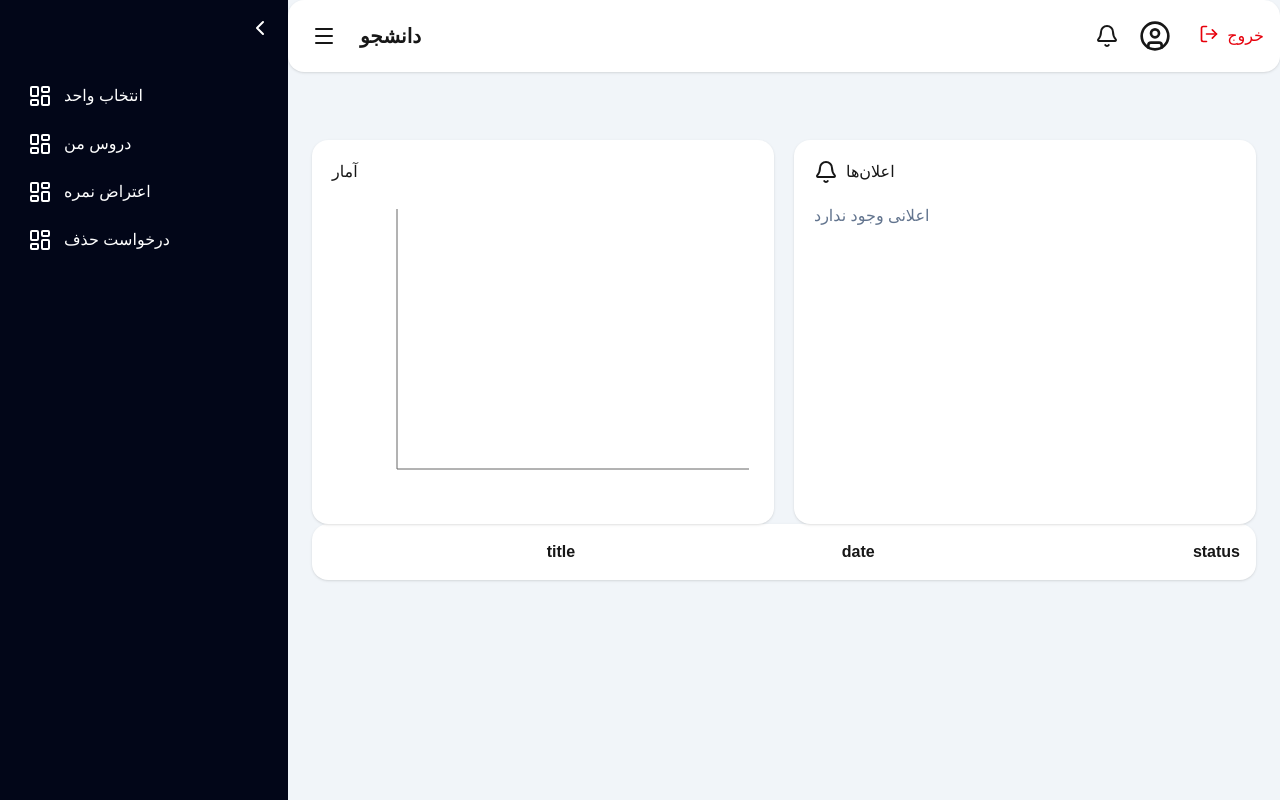
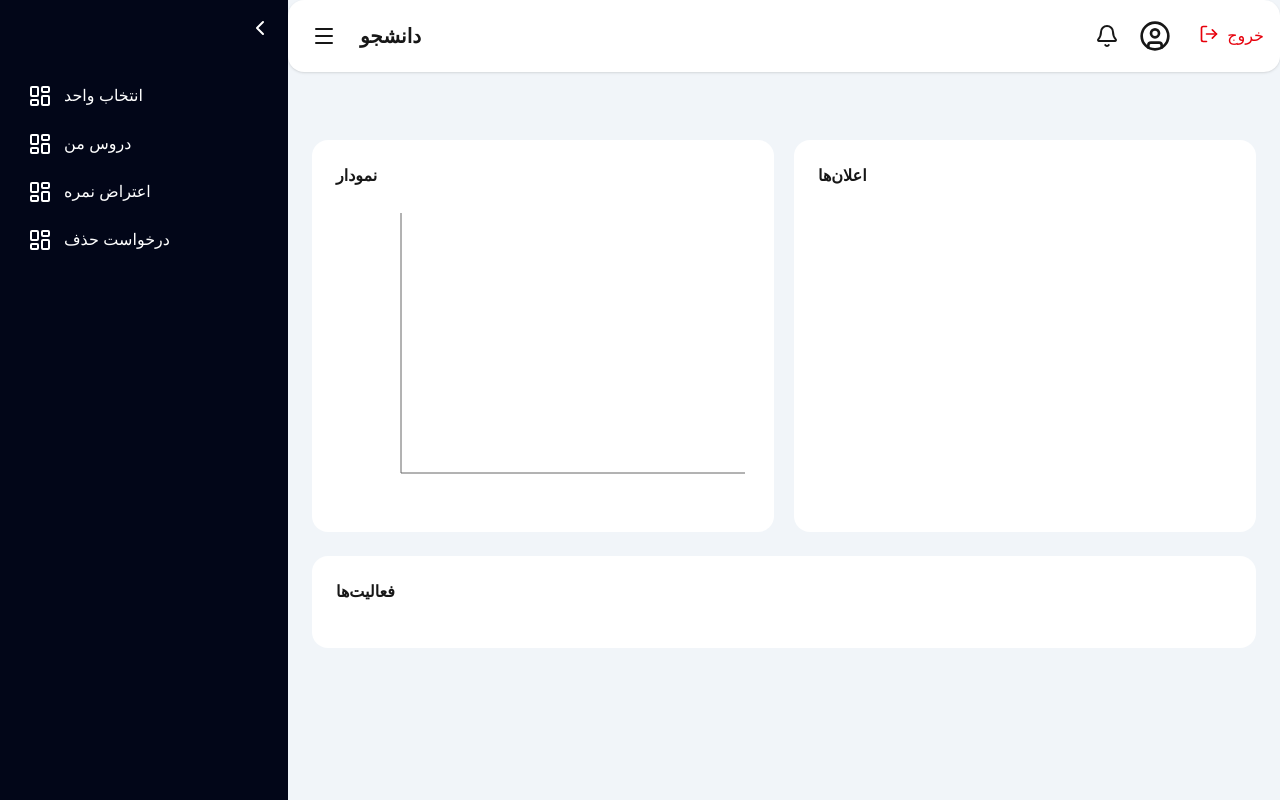
Before and after one commit to HadisJabbarzadeh04/uni-front, a Next.js app: page /dashboards/student in a window 1280 px wide. Built offline with nearby package versions, Linux system fonts and the light colour scheme.

Commit message:
fixed deanDashboard

```diff
--- a/components/dashboard/ActivityTable.jsx
+++ /dev/null
@@ -1,27 +0,0 @@
-import DataTable
-from "../common/DataTable";
-
-
-export default function ActivityTable({
-data=[]
-}){
-
-
-return (
-
-<DataTable
-
-columns={[
-"title",
-"date",
-"status"
-]}
-
-data={data}
-
-
-/>
-
-)
-
-}
--- /dev/null
+++ b/components/dashboard/ActivityTable.tsx
@@ -0,0 +1,46 @@
+"use client";
+
+
+interface Props {
+  data?: {
+    [key:string]: any;
+  }[];
+}
+
+
+export default function ActivityTable({
+  data = [],
+}: Props) {
+
+
+  return (
+    <div
+      className="
+        bg-white
+        dark:bg-slate-900
+        rounded-2xl
+        p-6
+        mt-6
+      "
+    >
+
+      <h2 className="font-bold mb-5">
+        فعالیت‌ها
+      </h2>
+
+
+      {
+        data.map((item,index)=>(
+          <div
+            key={index}
+            className="border-b py-2"
+          >
+            {JSON.stringify(item)}
+          </div>
+        ))
+      }
+
+
+    </div>
+  );
+}
--- a/components/dashboard/DashboardChart.jsx
+++ /dev/null
@@ -1,79 +0,0 @@
-import {
-
-BarChart,
-Bar,
-XAxis,
-YAxis,
-Tooltip,
-ResponsiveContainer
-
-}
-
-from "recharts";
-
-
-
-export default function DashboardChart({
-data=[]
-}){
-
-
-return (
-
-<div
-
-className="
-bg-white
-dark:bg-slate-900
-rounded-2xl
-p-5
-shadow
-"
-
->
-
-
-<h2 className="mb-5">
-آمار
-</h2>
-
-
-<ResponsiveContainer
-
-width="100%"
-
-height={300}
-
->
-
-
-<BarChart data={data}>
-
-
-<XAxis
-dataKey="name"
-/>
-
-
-<YAxis />
-
-
-<Tooltip/>
-
-
-<Bar
-dataKey="value"
-/>
-
-
-</BarChart>
-
-
-</ResponsiveContainer>
-
-
-</div>
-
-)
-
-}
--- /dev/null
+++ b/components/dashboard/DashboardChart.tsx
@@ -0,0 +1,66 @@
+"use client";
+
+import {
+  LineChart,
+  Line,
+  XAxis,
+  YAxis,
+  Tooltip,
+  ResponsiveContainer,
+} from "recharts";
+
+
+interface DashboardChartProps {
+  data?: {
+    title: string;
+    value: string | number;
+  }[];
+}
+
+
+export default function DashboardChart({
+  data = [],
+}: DashboardChartProps) {
+
+
+  return (
+    <div
+      className="
+        bg-white
+        dark:bg-slate-900
+        rounded-2xl
+        p-6
+      "
+    >
+
+      <h2 className="mb-5 font-bold">
+        نمودار
+      </h2>
+
+
+      <ResponsiveContainer
+        width="100%"
+        height={300}
+      >
+
+        <LineChart data={data}>
+
+          <XAxis dataKey="title" />
+
+          <YAxis />
+
+          <Tooltip />
+
+          <Line
+            type="monotone"
+            dataKey="value"
+          />
+
+        </LineChart>
+
+      </ResponsiveContainer>
+
+
+    </div>
+  );
+}
--- a/components/dashboard/NotificationPanel.jsx
+++ /dev/null
@@ -1,94 +0,0 @@
-import {
-Bell
-}
-from "lucide-react";
-
-
-export default function NotificationPanel({
-notifications=[]
-}){
-
-
-return (
-
-<div
-
-className="
-bg-white
-dark:bg-slate-900
-rounded-2xl
-p-5
-shadow
-"
-
->
-
-
-<div
-className="
-flex
-gap-2
-items-center
-mb-5
-"
->
-
-<Bell/>
-
-<h2>
-اعلان‌ها
-</h2>
-
-
-</div>
-
-
-
-{
-notifications.length===0
-
-?
-
-<p className="text-slate-500">
-اعلانی وجود ندارد
-</p>
-
-
-:
-
-notifications.map(
-(n,i)=>(
-
-
-<div
-
-key={i}
-
-className="
-bg-slate-100
-dark:bg-slate-800
-p-3
-rounded-xl
-mb-2
-"
-
->
-
-{n.message}
-
-</div>
-
-
-)
-)
-
-}
-
-
-
-</div>
-
-
-)
-
-}
--- /dev/null
+++ b/components/dashboard/NotificationPanel.tsx
@@ -0,0 +1,48 @@
+"use client";
+
+
+interface Notification {
+  [key:string]: any;
+}
+
+
+interface Props {
+  notifications?: Notification[];
+}
+
+
+export default function NotificationPanel({
+  notifications = [],
+}: Props) {
+
+
+  return (
+    <div
+      className="
+        bg-white
+        dark:bg-slate-900
+        rounded-2xl
+        p-6
+      "
+    >
+
+      <h2 className="font-bold mb-5">
+        اعلان‌ها
+      </h2>
+
+
+      {
+        notifications.map((item,index)=>(
+          <div
+            key={index}
+            className="mb-3"
+          >
+            {item.message || "-"}
+          </div>
+        ))
+      }
+
+
+    </div>
+  );
+}
```
